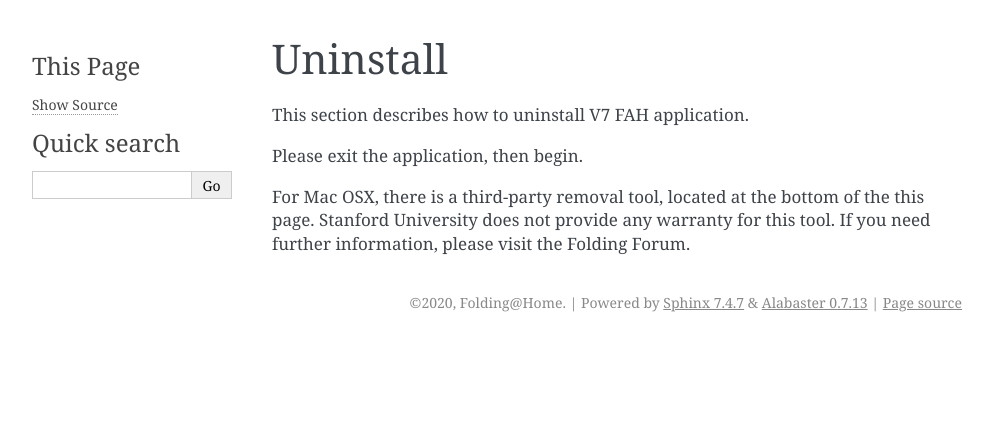
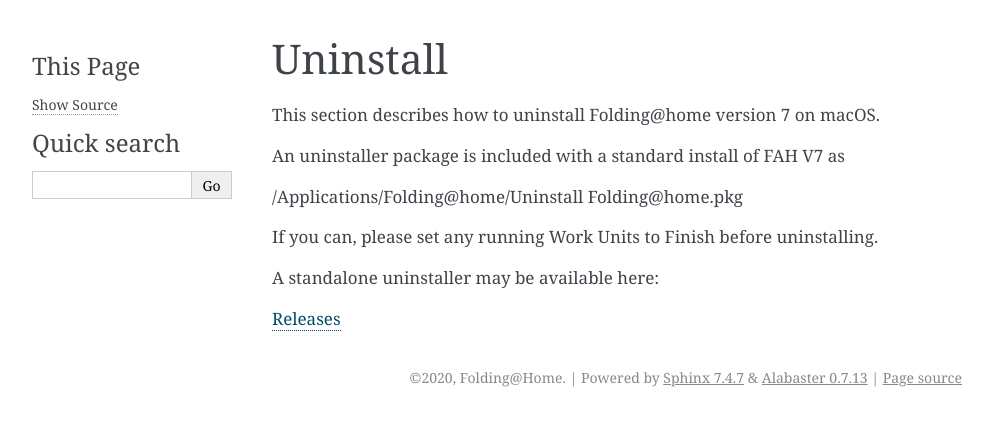
Before and after one commit to FoldingCommunity/fah-client-documentation, a Sphinx documentation site: the page built from docs/source/mac/uninstall.rst, in a window 1280 px wide. Shown: the top 426 px of the page, without its empty margins (148-1141 px from the left). Built offline with Sphinx 7.4.7, drawn with Linux system fonts in a browser that asks for light colours.

Commit message:
Update mac uninstall.rst, requirements.rst

```diff
--- a/docs/source/mac/requirements.rst
+++ b/docs/source/mac/requirements.rst
@@ -5,7 +5,7 @@
 The new V7 software has the same basic hardware and operating system requirements as the previous clients.
 However, a few software specific requirements have changed to support newer features. Listed by slot type:
 
-- CPU Slot RequirementsOSX 10.6 or later
+- CPU Slot Requirements OSX 10.7 or later
 
   - 64 bit CPU (core 2 duo or better)
   - Broadband internet connection or faster
--- a/docs/source/mac/uninstall.rst
+++ b/docs/source/mac/uninstall.rst
@@ -2,10 +2,14 @@
 Uninstall
 =========
 
-This section describes how to uninstall V7 FAH application.
+This section describes how to uninstall Folding\@home version 7 on macOS.
 
-Please exit the application, then begin.
+An uninstaller package is included with a standard install of FAH V7 as
 
-For Mac OSX, there is a third-party removal tool, located at the bottom of the this page.
-Stanford University does not provide any warranty for this tool.
-If you need further information, please visit the Folding Forum.
+/Applications/Folding\@home/Uninstall Folding\@home.pkg
+
+If you can, please set any running Work Units to Finish before uninstalling.
+
+A standalone uninstaller may be available here:
+
+`Releases <https://github.com/FoldingAtHome/fah-client-osx-uninstaller/releases>`_
```
